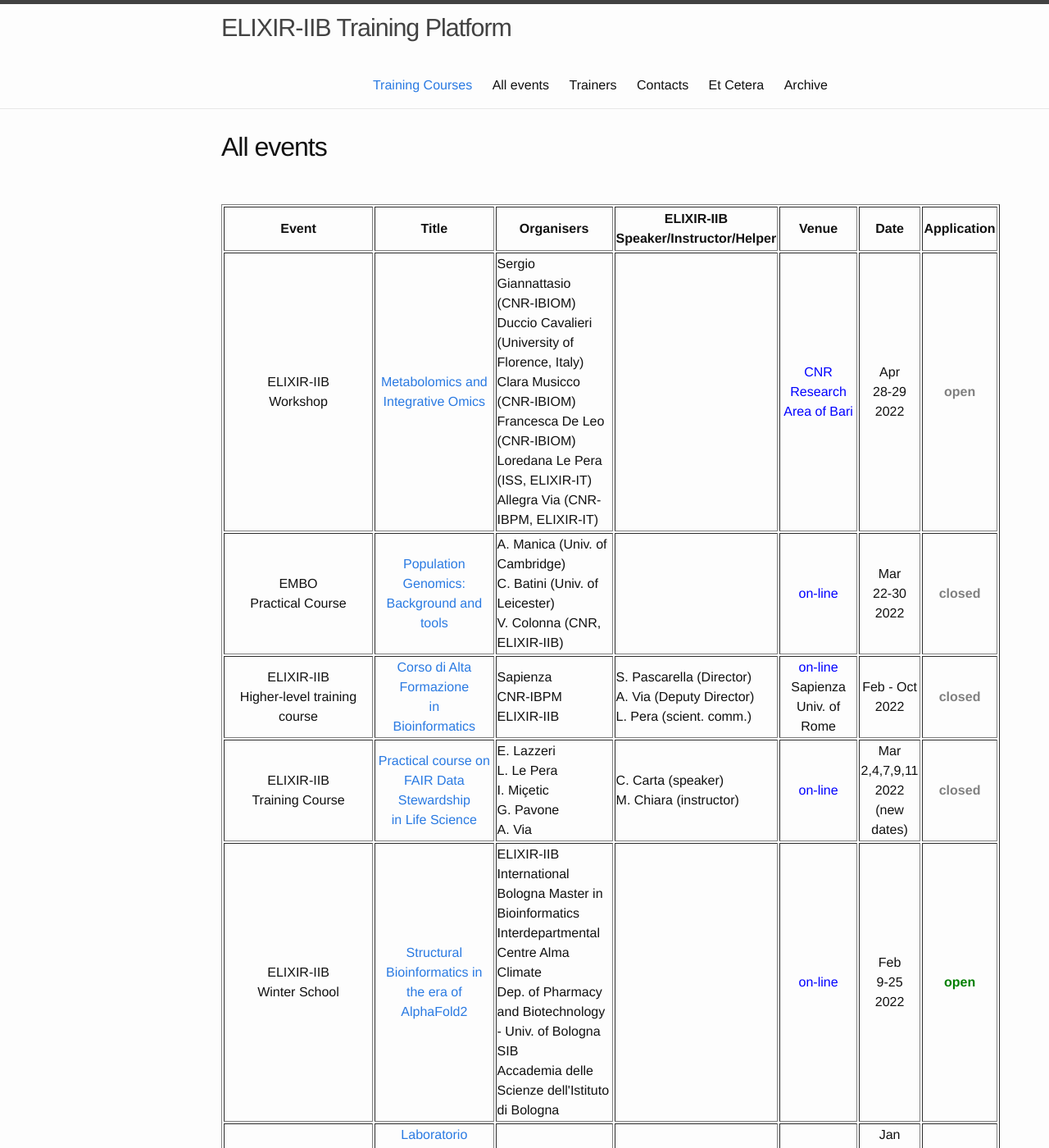
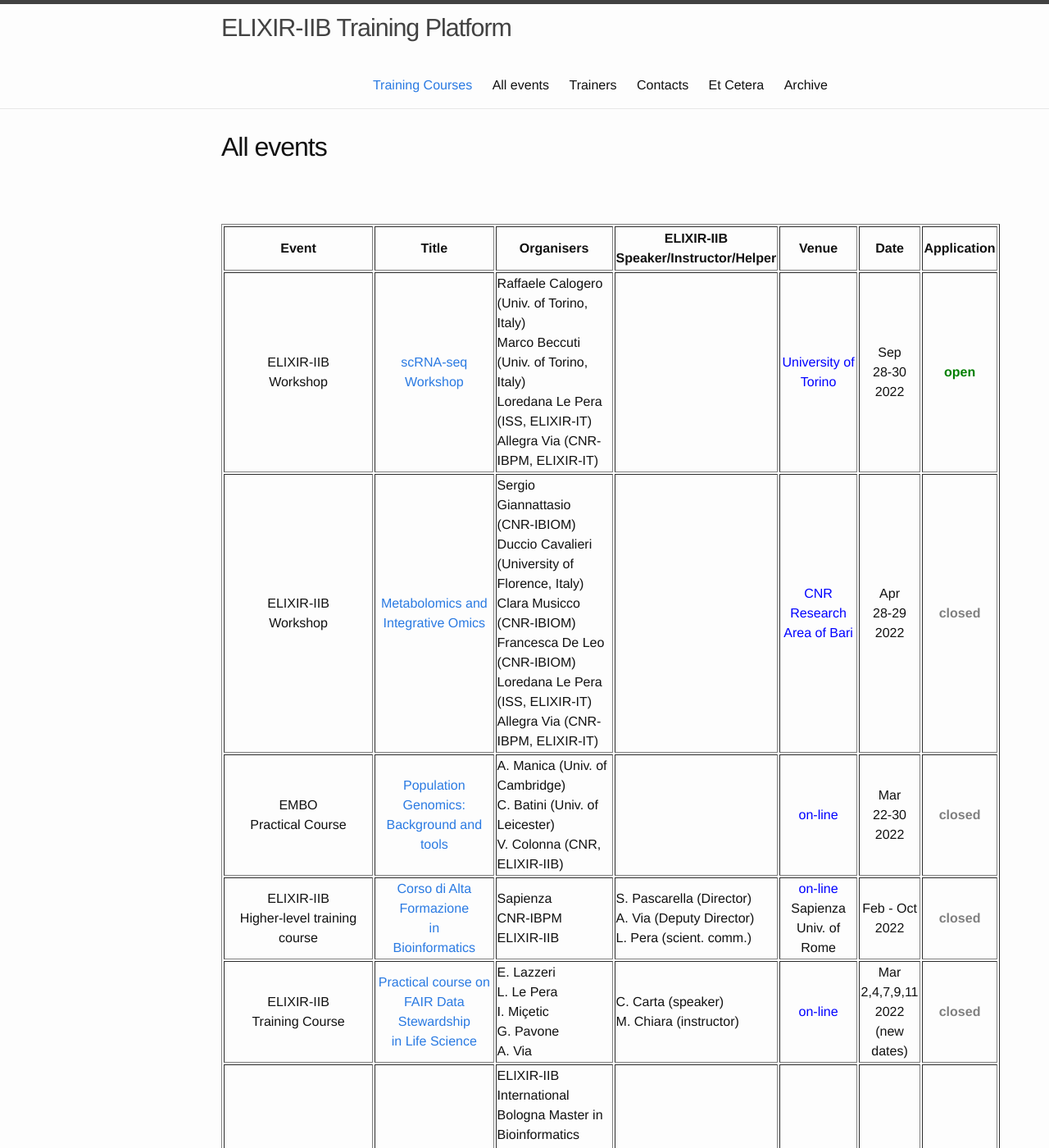
Before and after one commit to ELIXIR-IIB-training/website, a Jekyll site: the page built from _pages/01-all_events.md, in a window 1280 px wide and 1400 px high. Shown: the whole window at 82% size. Built offline with Jekyll 4.4.1, drawn with Linux system fonts in a browser that asks for light colours.

Commit message:
Add scRNA-seq 2022 Turin, update status courses

```diff
--- a/_pages/01-all_events.md
+++ b/_pages/01-all_events.md
@@ -16,13 +16,23 @@ permalink: /all_events/
 </tr>
    <tr>
    <td height="50" align="center">ELIXIR-IIB<br>Workshop</td>
+       <td height="50" width="220" align="center"><a href="[https://elixir-iib-training.github.io/website/2022/09/28/scRNA-seq-Workshop.html]">scRNA-seq Workshop</a></td>
+<br>
+   <td height="50" width="150">Raffaele Calogero (Univ. of Torino, Italy)<br> Marco Beccuti (Univ. of Torino, Italy)<br>Loredana Le Pera (ISS, ELIXIR-IT) <br> Allegra Via (CNR-IBPM, ELIXIR-IT)</td>
+   <td height="50" width="150"></td>
+   <td height="50" align="center"><font color="blue">University of Torino</font></td>
+   <td height="50" width="75" align="center">Sep<br>28-30<br>2022</td>
+   <td height="50" align="center"><font color="green"><b>open</b></font></td>
+</tr>
+   <tr>
+   <td height="50" align="center">ELIXIR-IIB<br>Workshop</td>
        <td height="50" width="220" align="center"><a href="https://elixir-iib-training.github.io/website/2022/04/28/metabolomics-and-integrative-omics-Bari.html">Metabolomics and Integrative Omics</a></td>
 <br>
    <td height="50" width="150">Sergio Giannattasio (CNR-IBIOM)<br> Duccio Cavalieri (University of Florence, Italy)<br>Clara Musicco (CNR-IBIOM) <br> Francesca De Leo (CNR-IBIOM) <br> Loredana Le Pera (ISS, ELIXIR-IT) <br> Allegra Via (CNR-IBPM, ELIXIR-IT)</td>
    <td height="50" width="150"></td>
    <td height="50" align="center"><font color="blue">CNR Research Area of Bari</font></td>
    <td height="50" width="75" align="center">Apr<br>28-29<br>2022</td>
-   <td height="50" align="center"><font color="grey"><b>open</b></font></td>
+   <td height="50" align="center"><font color="grey"><b>closed</b></font></td>
 </tr>
 <tr>
    <td height="50" align="center">EMBO<br>Practical Course</td>
@@ -59,7 +69,7 @@ permalink: /all_events/
    <td height="50" width="150"></td>
    <td height="50" align="center"><font color="blue">on-line</font></td>
    <td height="50" width="75" align="center">Feb<br>9-25<br>2022</td>
-   <td height="50" align="center"><font color="green"><b>open</b></font></td>
+   <td height="50" align="center"><font color="grey"><b>closed</b></font></td>
 </tr>
 <tr>
    <td height="50" align="center">The Carpentries</td>
```
